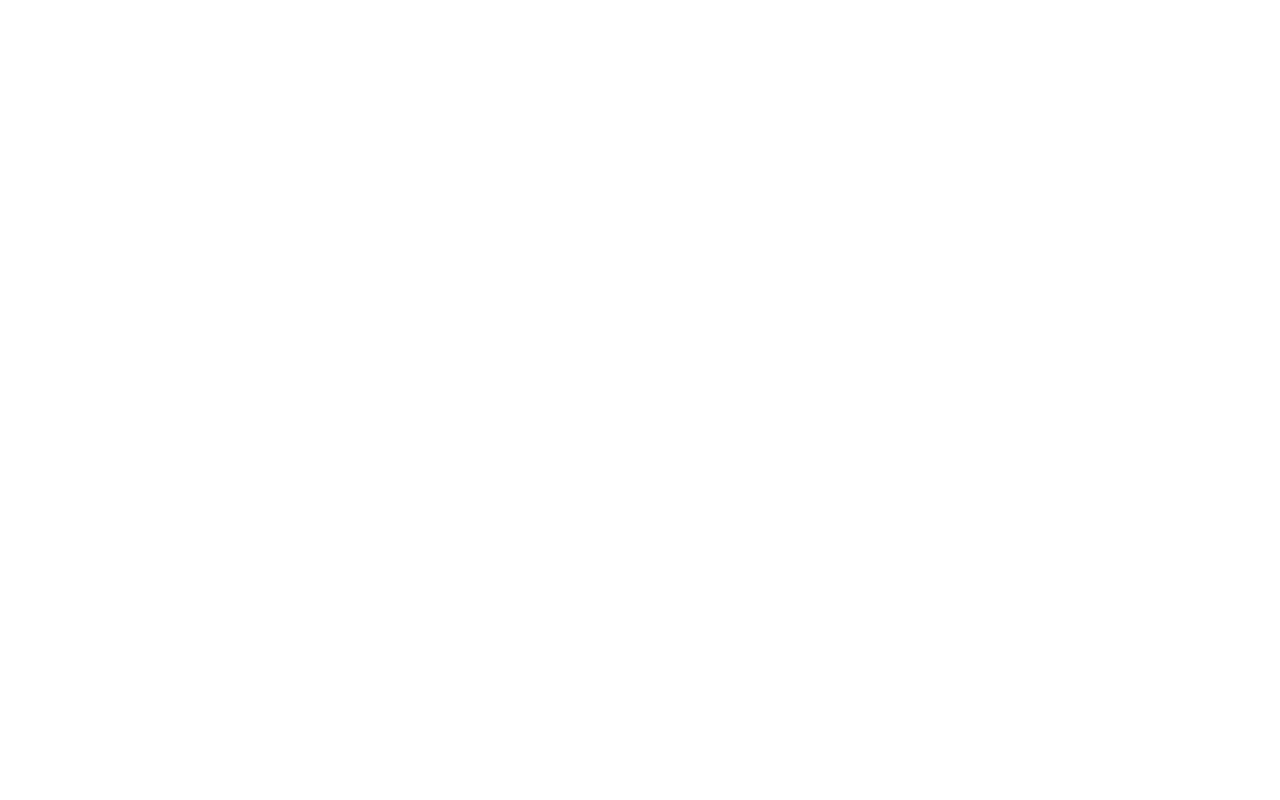
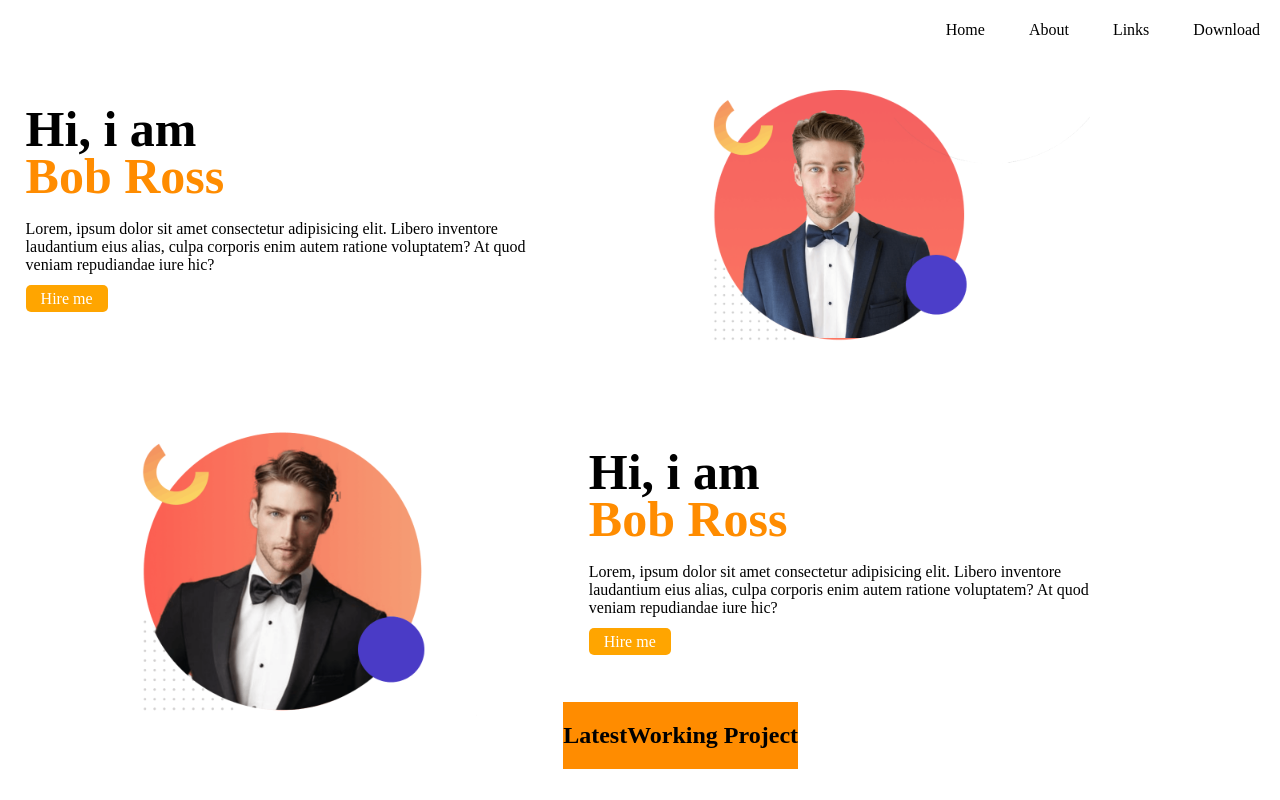
Before and after one commit to masummim50/portfolio-assignment, a plain HTML site: page index.html in a window 1280 px wide. Drawn offline with Linux system fonts and the light colour scheme.

Commit message:
little done

```diff
--- a/index.html
+++ b/index.html
@@ -7,6 +7,39 @@
   <link rel="stylesheet" href="style.css">
 </head>
 <body>
+  <header>
+    <ul>
+      <li><a href="#">Home</a></li>
+      <li><a href="#">About</a></li>
+      <li><a href="#">Links</a></li>
+      <li><a href="#">Download</a></li>
+    </ul>
+  </header>
+  <section>
+    <div class="half-width">
+      <h1>Hi, i am</h1>
+      <h1 class="name">Bob Ross</h1>
+      <p>Lorem, ipsum dolor sit amet consectetur adipisicing elit. Libero inventore laudantium eius alias, culpa corporis enim autem ratione voluptatem? At quod veniam repudiandae iure hic?</p>
+      <a class="linked-btn" href="#">Hire me</a>
+    </div>
+    <div class="half-width">
+      <img src="images/profile1.png" alt="">
+    </div>
+  </section>
+  <section>
+    <div class="half-width">
+      <img src="images/profile2.png" alt="">
+    </div>
+    <div class="half-width">
+      <h1>Hi, i am</h1>
+      <h1 class="name">Bob Ross</h1>
+      <p>Lorem, ipsum dolor sit amet consectetur adipisicing elit. Libero inventore laudantium eius alias, culpa corporis enim autem ratione voluptatem? At quod veniam repudiandae iure hic?</p>
+      <a class="linked-btn" href="#">Hire me</a>
+    </div>
+  </section>
+  <div class="project-header">
+    <h2><span class="latest">Latest</span>Working Project</h2>
+  </div>
 
 </body>
 </html>
--- a/style.css
+++ b/style.css
@@ -0,0 +1,52 @@
+body{
+  padding:0;
+  margin:0;
+}
+header{
+
+}
+header ul{
+  text-align: right;
+  list-style-type: none;
+}
+header ul li{
+  display: inline-block;
+}
+header ul li a{
+  display:block;
+  padding:5px 20px;
+  text-decoration: none;
+  color:black;
+}
+.half-width{
+  float: left;
+  width:40%;
+  padding:2%;
+}
+.half-width:after{
+  content:'';
+  display:table;
+  clear: both;
+}
+.half-width h1{
+  font-size: 50px;
+  line-height: 0.1;
+}
+.name{
+  color:darkorange;
+}
+.half-width img{
+  width:100%;
+}
+.linked-btn{
+  text-decoration: none;
+  color:white;
+  background:orange;
+  padding:5px 15px;
+  border-radius: 5px;
+}
+.project-header{
+  margin-top:25px;
+  background:darkorange;
+  float:left;
+}
```
